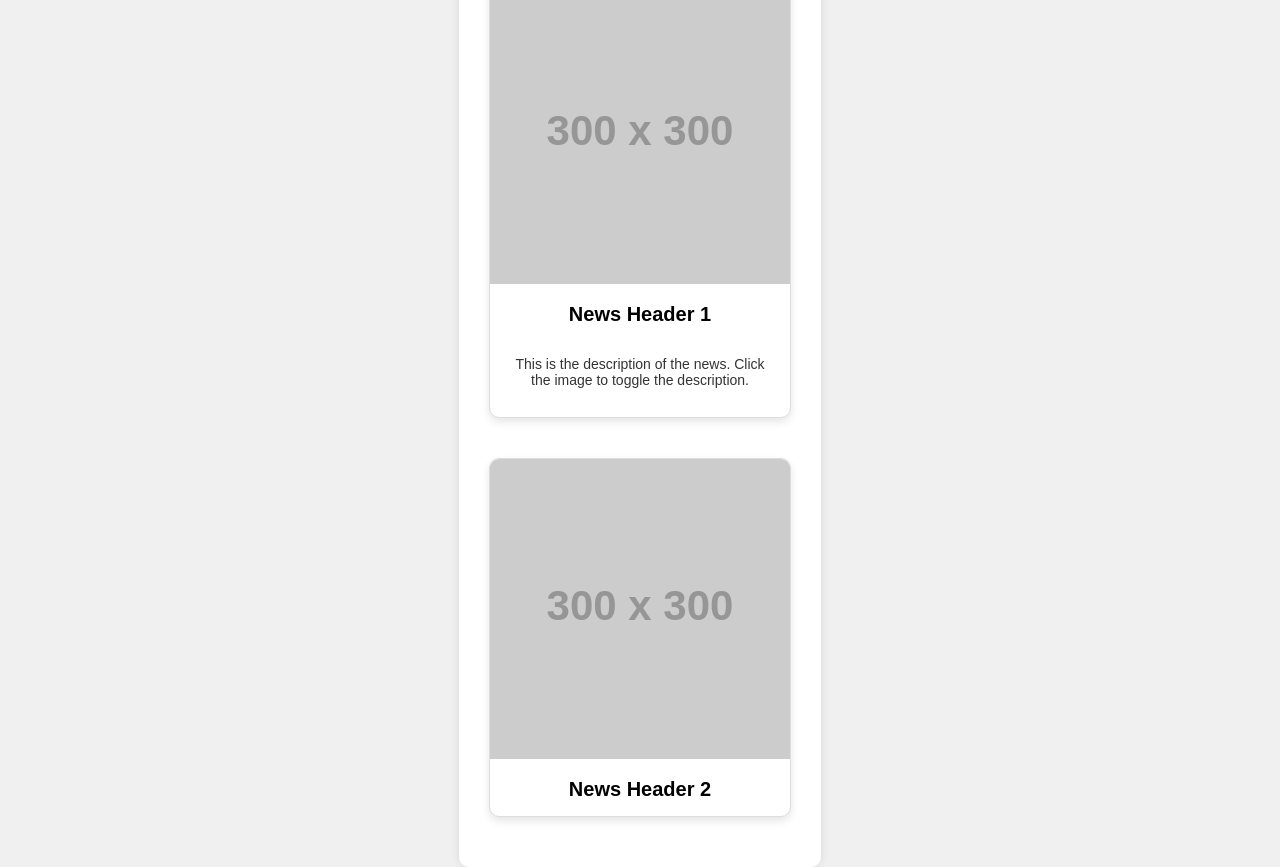
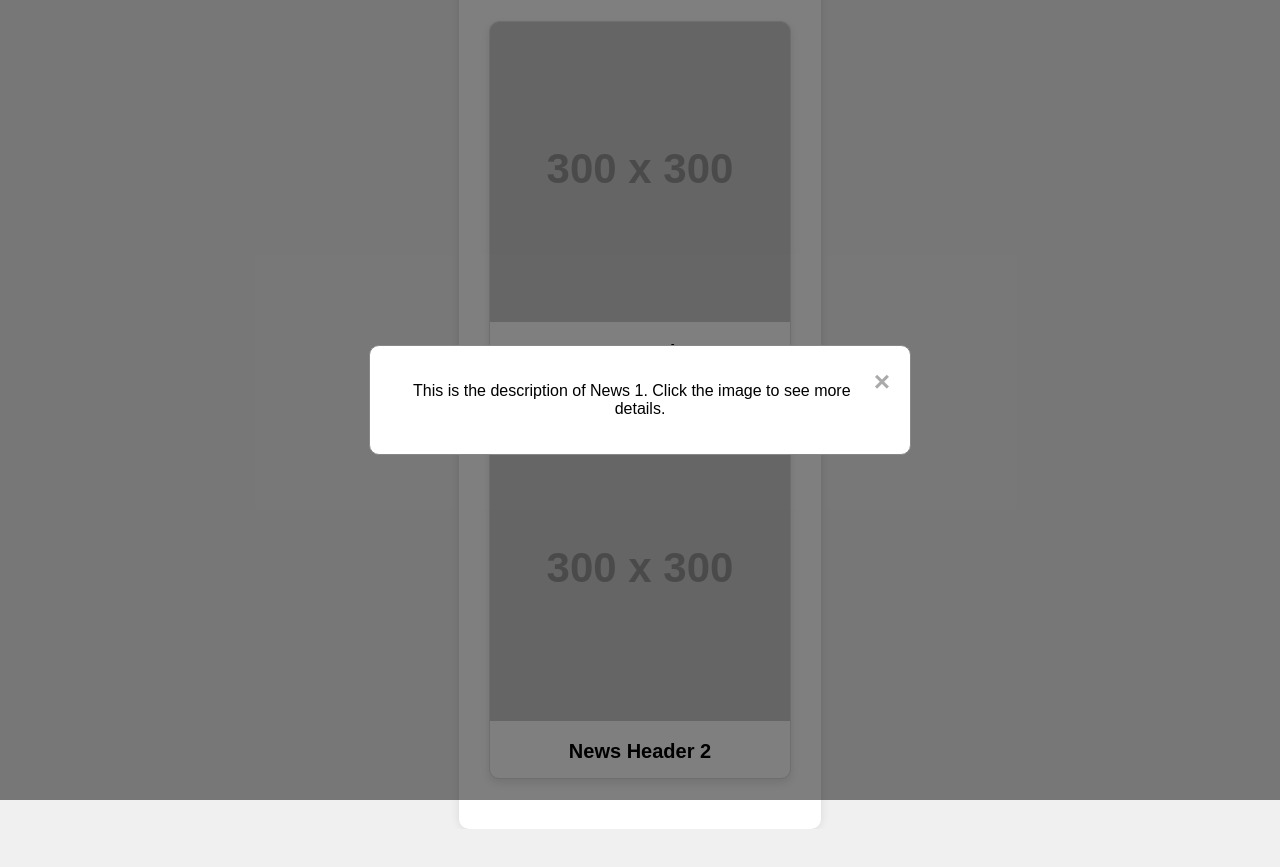
Before and after one commit to g1pd78/news, a plain HTML site: page index.html in a window 1280 px wide. Both pictures are taken after a click on the picture 640 px from the left and 172 px from the top of the page. After the commit the page ends 829 px from the top, so only its background shows below. Drawn offline with Linux system fonts and the light colour scheme; placeholder pictures from the web are drawn by us.

Commit message:
new logic

```diff
--- a/index.html
+++ b/index.html
@@ -10,16 +10,22 @@
     <div class="container">
         <!-- News Card -->
         <div class="card">
-            <img src="https://via.placeholder.com/300" alt="News Image" class="news-image" id="news1">
+            <img src="https://via.placeholder.com/300" alt="News Image" class="news-image" data-desc="desc1">
             <h2 class="news-header">News Header 1</h2>
-            <p class="news-description" id="desc1">This is the description of the news. Click the image to toggle the description.</p>
         </div>
         <div class="card">
-            <img src="https://via.placeholder.com/300" alt="News Image" class="news-image" id="news2">
+            <img src="https://via.placeholder.com/300" alt="News Image" class="news-image" data-desc="desc2">
             <h2 class="news-header">News Header 2</h2>
-            <p class="news-description" id="desc2">This is the description of the news. Click the image to toggle the description.</p>
         </div>
         <!-- Add more cards as needed -->
+    </div>
+
+    <!-- Pop-up Modal -->
+    <div id="popup" class="popup">
+        <div class="popup-content">
+            <span class="close-button">&times;</span>
+            <p id="popup-description"></p>
+        </div>
     </div>
 
     <script src="script.js"></script>
--- a/script.js
+++ b/script.js
@@ -1,17 +1,30 @@
 document.addEventListener('DOMContentLoaded', (event) => {
-    // Select all news images
     const newsImages = document.querySelectorAll('.news-image');
+    const popup = document.getElementById('popup');
+    const popupDescription = document.getElementById('popup-description');
+    const closeButton = document.querySelector('.close-button');
 
-    // Add click event listeners to each news image
+    const descriptions = {
+        'desc1': 'This is the description of News 1. Click the image to see more details.',
+        'desc2': 'This is the description of News 2. Click the image to see more details.',
+        // Add more descriptions as needed
+    };
+
     newsImages.forEach(image => {
         image.addEventListener('click', (e) => {
-            const descId = 'desc' + e.target.id.replace('news', '');
-            const description = document.getElementById(descId);
-            if (description.style.display === 'none' || description.style.display === '') {
-                description.style.display = 'block';
-            } else {
-                description.style.display = 'none';
-            }
+            const descKey = e.target.getAttribute('data-desc');
+            popupDescription.innerText = descriptions[descKey];
+            popup.style.display = 'flex';
         });
     });
+
+    closeButton.addEventListener('click', () => {
+        popup.style.display = 'none';
+    });
+
+    window.addEventListener('click', (e) => {
+        if (e.target === popup) {
+            popup.style.display = 'none';
+        }
+    });
 });
--- a/styles.css
+++ b/styles.css
@@ -40,9 +40,40 @@ body {
     margin: 15px 0;
 }
 
-.news-description {
+.popup {
     display: none;
-    padding: 15px;
-    font-size: 14px;
-    color: #333;
+    position: fixed;
+    z-index: 1;
+    left: 0;
+    top: 0;
+    width: 100%;
+    height: 100%;
+    overflow: auto;
+    background-color: rgba(0, 0, 0, 0.5);
+    justify-content: center;
+    align-items: center;
 }
+
+.popup-content {
+    background-color: #fff;
+    padding: 20px;
+    border: 1px solid #888;
+    width: 80%;
+    max-width: 500px;
+    border-radius: 10px;
+    text-align: center;
+}
+
+.close-button {
+    color: #aaa;
+    float: right;
+    font-size: 28px;
+    font-weight: bold;
+}
+
+.close-button:hover,
+.close-button:focus {
+    color: black;
+    text-decoration: none;
+    cursor: pointer;
+}
```
